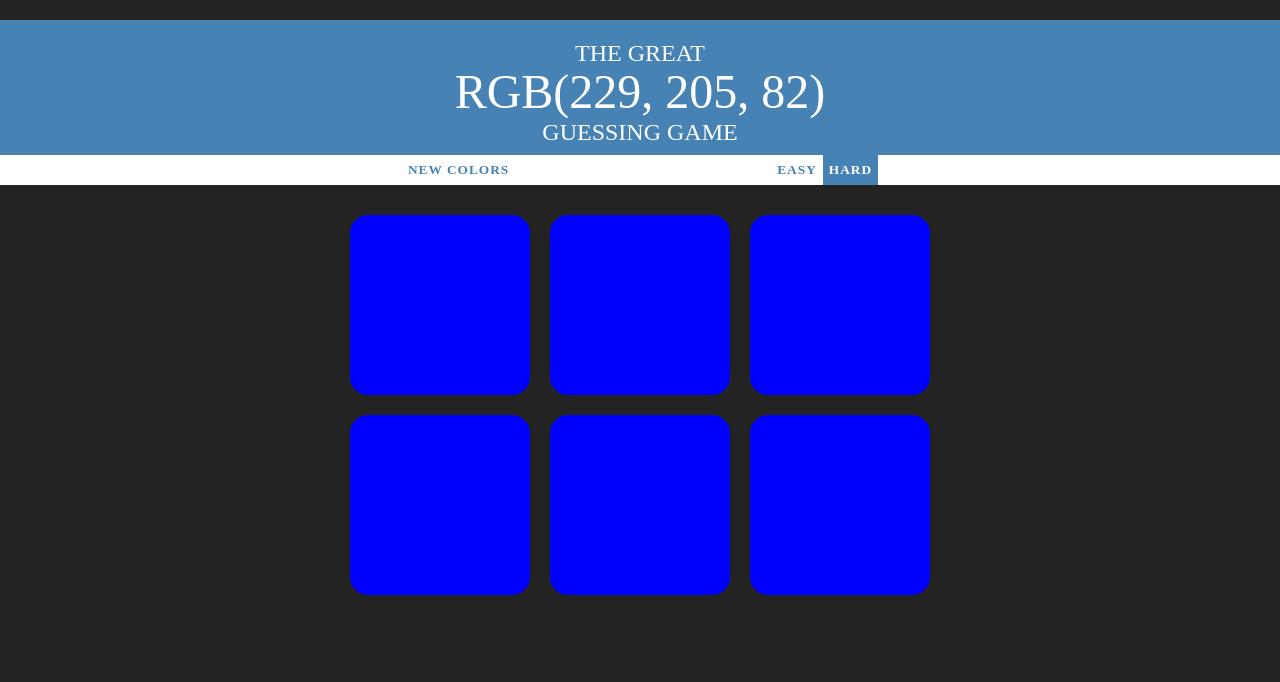
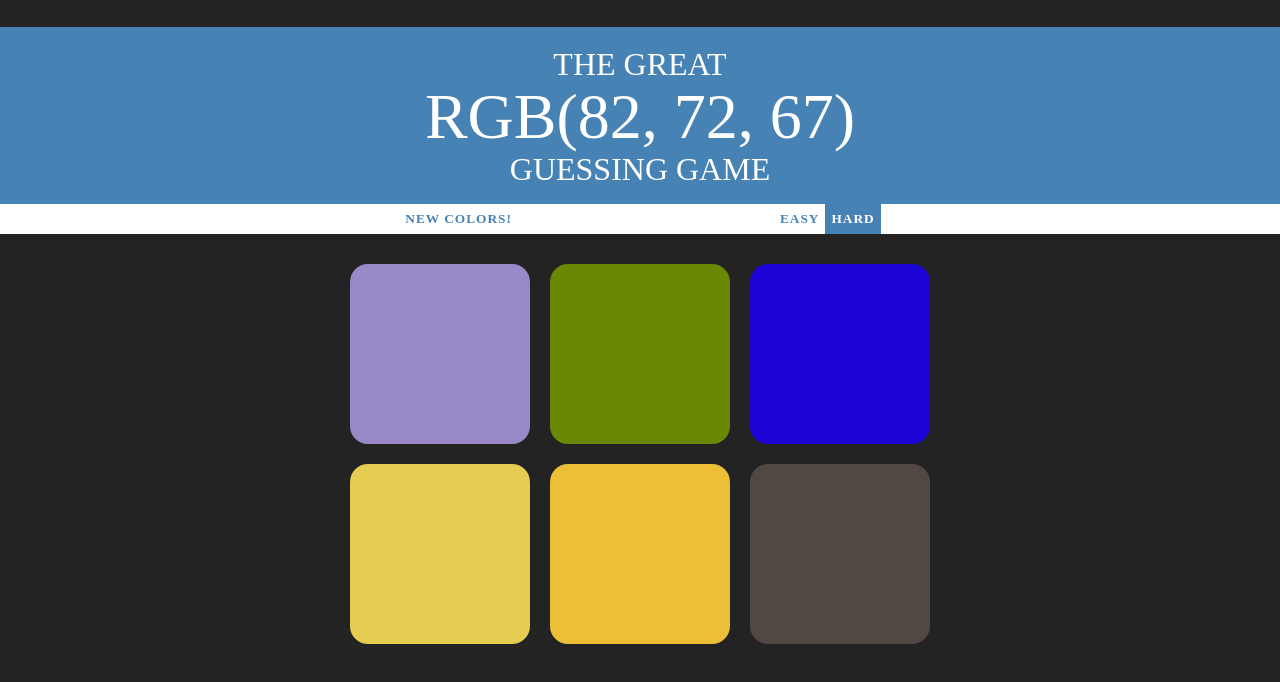
Before and after one commit to nicocalezich/tp7-vue-cli, a Vue app: page / in a window 1280 px wide. Shown: the top 682 px of the page. Built offline with nearby package versions, Linux system fonts and the light colour scheme.

Commit message:
App terminada

```diff
--- a/src/components/Container.vue
+++ b/src/components/Container.vue
@@ -2,21 +2,29 @@
 
   <section class="src-components-container">
 
-   <div id="header">
+   <div :style="{'backgroundColor': this.headerBackground}" id="header">
 		<h1>The Great <br>
 			<span id="colorDisplay">{{pickedColor}}</span>
 			<br>
-			Guessing Game</h1>
+			Guessing Game
+    </h1>
 	</div>
 
 	<div id="navigator">
-		<button @click="restart()" id="reset">New colors</button>
-		<span id="message"> </span>
+		<button @click="reset()" id="reset">{{resetMessage}}</button>
+		<span id="message">{{spanMessage}}</span>
 		<button @click="easyClick()" id="easy">easy</button>
 		<button @click="hardClick()" id="hard" class="selected">hard</button>
 	</div>
 
-  <Squares :colorCount="colorCount" :colors="colors" :pickedColor="pickedColor"/>
+  <Squares
+   :colorCount="colorCount"
+   :colors="colors"
+   :pickedColor="pickedColor"
+   @spanMessage="spanMessage=$event"
+   @resetMessage="resetMessage=$event"
+   @headerBackground="headerBackground=$event"
+   />
 
   </section>
 
@@ -33,14 +41,17 @@
        Squares
     },
     mounted () {
-       this.restart()
+       this.reset()
     },
     data () {
       return {
         isHard: true,
         colorCount: 6,
         colors: [],
-        pickedColor: ''
+        pickedColor: '',
+        resetMessage: '',
+        spanMessage: '',
+        headerBackground: ''
       }
     },
     methods: {
@@ -70,7 +81,7 @@
         document.querySelector("#easy").classList.add("selected")
         document.querySelector("#hard").classList.remove("selected")
         this.colorCount = 3
-        this.restart()
+        this.reset()
         }
       },
 
@@ -80,7 +91,7 @@
           document.querySelector("#hard").classList.add("selected")
           document.querySelector("#easy").classList.remove("selected")
           this.colorCount = 6
-          this.restart()
+          this.reset()
           }
       },
 
@@ -92,39 +103,15 @@
           return arr;
       },
 
-      /*
-      init(){
-        for (var i = 0; i <squares.length; i++) {
-          console.log(colors[i])
-          squares[i].style.backgroundColor = colors[i];
-          squares[i].addEventListener("click", function(){
-            var clickedColor = this.style.backgroundColor;
-            if (clickedColor === pickedColor) {
-              messageDisplay.textContent = "You Picked Right!";
-              setAllColorsTo(pickedColor);
-              restartButton.textContent = "Play Again!";
-              header.style.backgroundColor = pickedColor;
-            }
-            else {
-              this.style.backgroundColor = "#232323";
-              messageDisplay.textContent = "Try Again!";
-              messageDisplay.style.color = "#000000";
-            }
-          });
-        }
-
-       restart();
-      }
-      */
-
-      restart(){
+      reset(){
+        const message = 'New colors!'
+        const color = 'steelblue'
         this.colors = this.createNewColors(this.colorCount)
         this.pickedColor = this.colors[this.PickColor()]
-      /*
-        for (var i = 0; i <squares.length; i++) {
-          squares[i].style.backgroundColor = colors[i];
-        }
-      */
+        this.headerBackground = color
+        this.resetMessage = message
+        this.spanMessage = ''
+
         }
     },
   computed: {
@@ -140,6 +127,7 @@
     font-weight: normal;
     line-height: 1.1;
     padding: 20px 0;
+    font-size: 200%;
 
   }
 
@@ -149,6 +137,7 @@
     text-align: center;
     margin: 0;
     margin-top: -30px;
+
 
   }
 
@@ -167,7 +156,7 @@
   }
 
   #message {
-    color: #ffffff;
+    color: 'black';
     display: inline-block;
     width: 20%;
   }
@@ -197,4 +186,6 @@ button:hover {
 
 
 
+
+
 </style>
--- a/src/components/Squares.vue
+++ b/src/components/Squares.vue
@@ -2,9 +2,11 @@
 
   <section class="src-components-squares">
 
-  <div v-for="(number,index) in colorCount" :key="index" class="table-darprimaryk" id="container">
-		<div class="square"></div>
-	</div>
+    <div v-for="(number,index) in colorCount" :key="index" class="table-darprimaryk" id="container">
+
+      <div @click="check(index)" :style="{'backgroundColor': colors[index]}" :id="index" class="square"></div>
+
+    </div>
 
   </section>
 
@@ -20,24 +22,44 @@
     },
     data () {
       return {
-
+        successMessage: 'You Picked Right!',
+        failMessage: 'Try Again!',
+        resetMessage: 'Play Again!'
       }
     },
     methods: {
 
-      init(){
-        console.log('test')
-        let squares = document.querySelectorAll(".square")
-        for (let i = 0; i < this.colorCount; i++) {
-          squares[i].style.backgroundColor = this.colors[i]
+    check(index){
+      let square = document.getElementById(index)
+      if (square.style.backgroundColor === this.pickedColor) {
+          this.$emit('spanMessage', this.successMessage);
+          this.$emit('resetMessage',this.resetMessage)
+          this.$emit('headerBackground',this.pickedColor)
+          this.setAllColorsTo(this.pickedColor)
         }
-      },
+      else{
+          square.style.backgroundColor = "#232323";
+          this.$emit('spanMessage', this.failMessage);
+        }
+    },
+
+     setAllColorsTo(color) {
+        for (var i = 0; i <this.colorCount; i++) {
+          let square = document.getElementById(i)
+          square.style.backgroundColor = color
+        }
+    }
+
+  },
 
 
-      },
     computed: {
-    }
+
+      }
+
+
 }
+
 
 
 </script>
```
